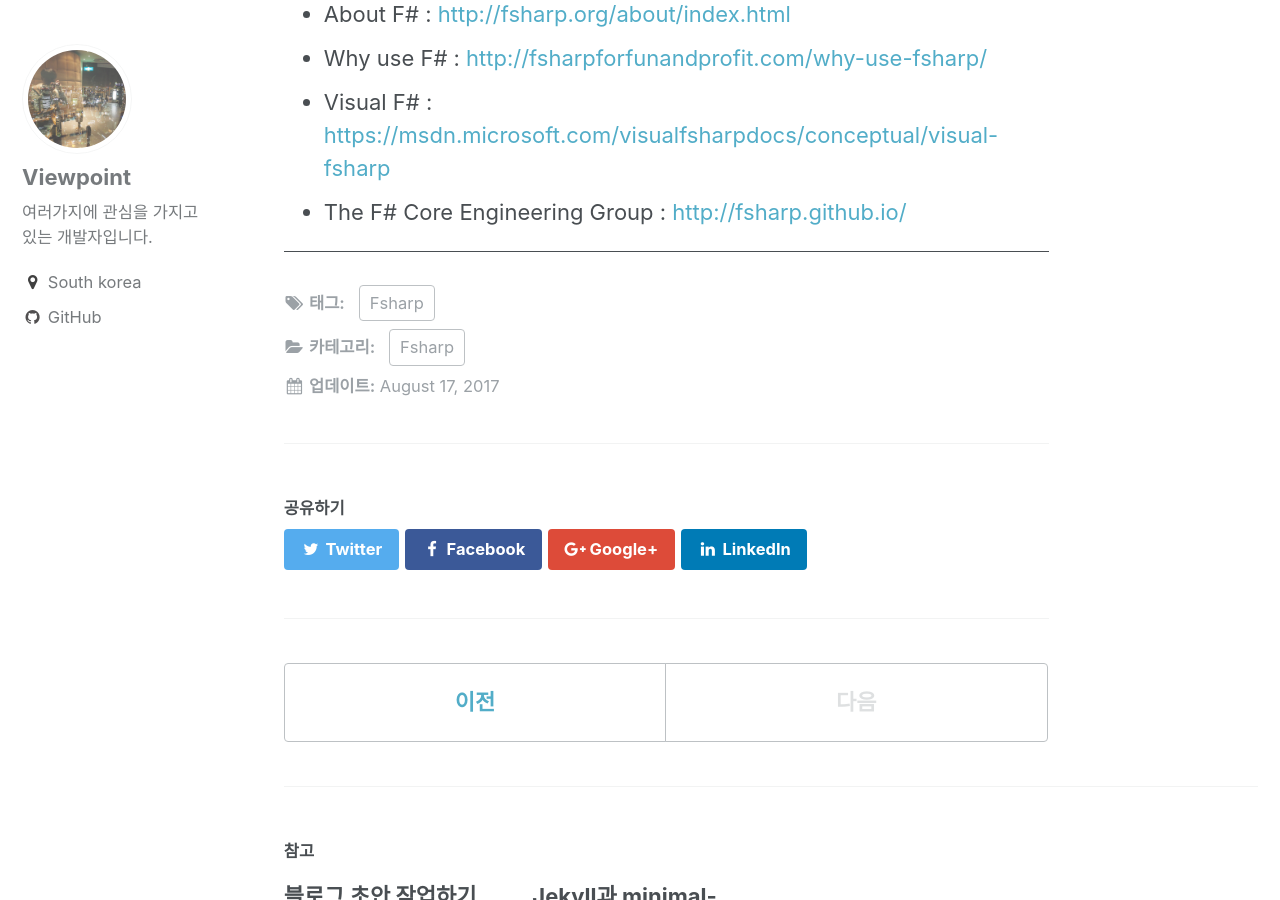
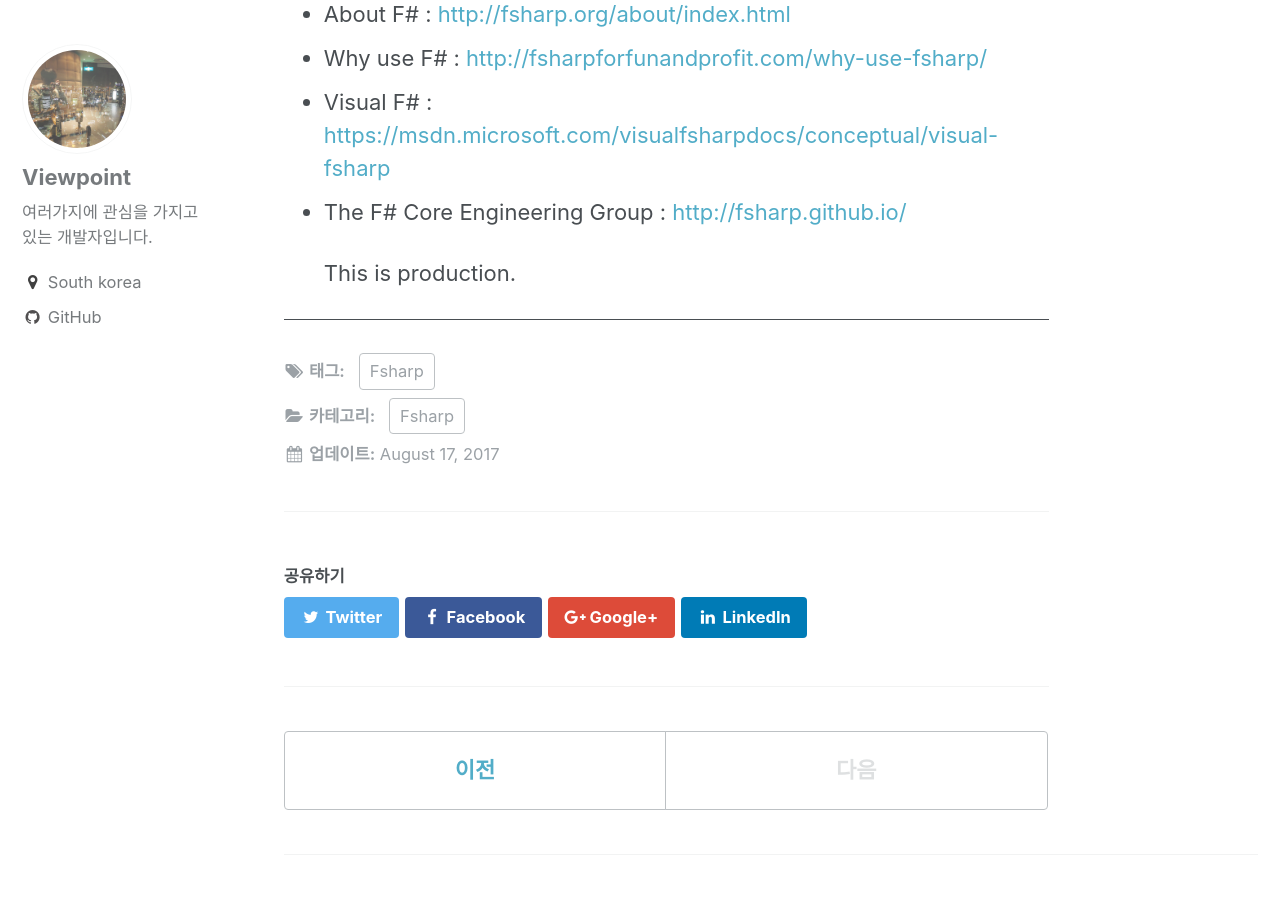
Before and after one commit to hide1202/hide1202.github.io, a Jekyll site: the page built from _posts/2017-08-17-fsharp-getting-started.md, in a window 1280 px wide and 900 px high, scrolled down 6450 px. Built offline with Jekyll 4.4.1, drawn with Linux system fonts in a browser that asks for light colours.

Commit message:
Add test for enviroment

```diff
--- a/_posts/2017-08-17-fsharp-getting-started.md
+++ b/_posts/2017-08-17-fsharp-getting-started.md
@@ -164,3 +164,11 @@ F#의 장점과 함께 예제도 간단히 살펴보았다. 하지만 지금으
 - Why use F# : [http://fsharpforfunandprofit.com/why-use-fsharp/](http://fsharpforfunandprofit.com/why-use-fsharp/)
 - Visual F# : [https://msdn.microsoft.com/visualfsharpdocs/conceptual/visual-fsharp](https://msdn.microsoft.com/visualfsharpdocs/conceptual/visual-fsharp)
 - The F# Core Engineering Group : [http://fsharp.github.io/](http://fsharp.github.io/)
+
+{% if jekyll.environment == "development" %}
+  This is development.
+{% endif %}
+
+{% if jekyll.environment == "production" %}
+  This is production.
+{% endif %}
```
